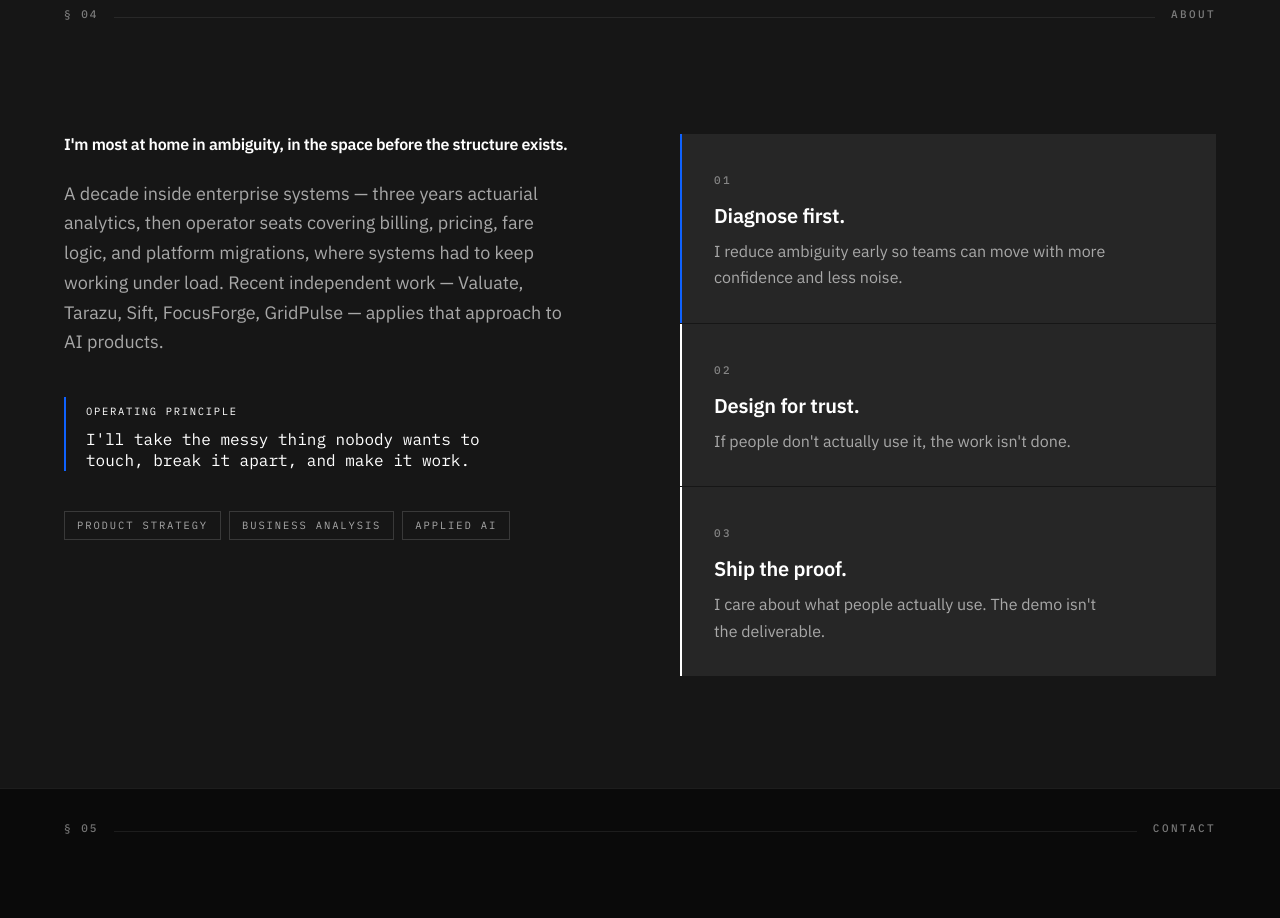
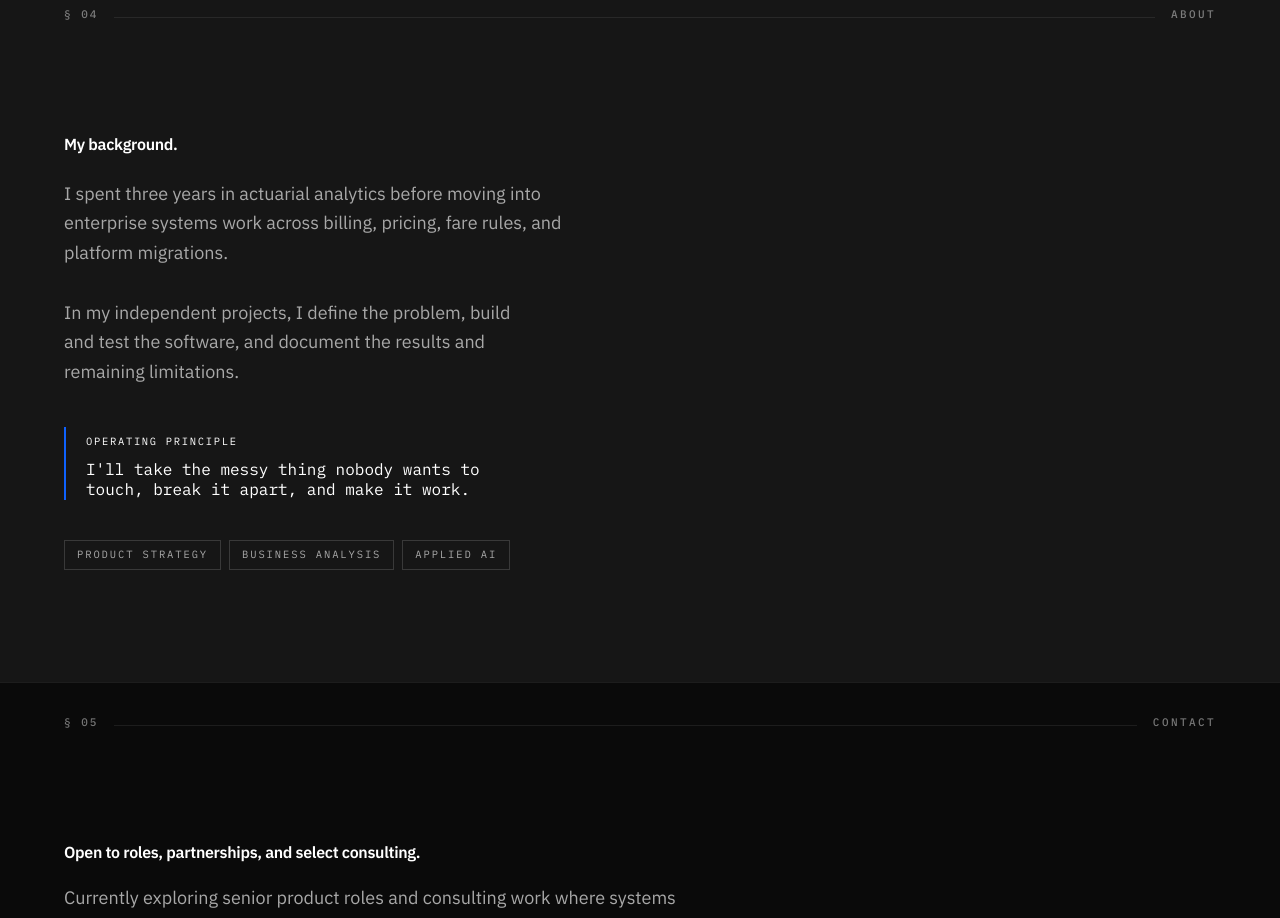
Before and after one commit to kristenmartino/portfolio-v2, a Next.js app: page / in a window 1280 px wide. Shown: the part 8140-9058 px from the top of the page. Built offline with nearby package versions, Linux system fonts and the light colour scheme.

Commit message:
Simplify About section and preserve personal quote

```diff
--- a/src/components/about/About.tsx
+++ b/src/components/about/About.tsx
@@ -1,18 +1,12 @@
 import { Section } from "@/components/section/Section";
 import { Mono } from "@/components/typography/Mono";
 import { Tag } from "@/components/primitives/Tag";
-import { about, pillars } from "@/content/about";
-
-const pillarAccents = [
-  "var(--color-signal-blue)",
-  "var(--color-signal-teal)",
-  "var(--color-signal-magenta)",
-];
+import { about } from "@/content/about";
 
 export function About() {
   return (
     <Section id="about" index="04" label="About" variant="soot">
-      <div className="grid lg:grid-cols-2 gap-12 md:gap-20">
+      <div className="max-w-3xl">
         <div>
           <h2
             className="font-semibold text-[var(--color-bone)] max-w-xl"
@@ -24,7 +18,7 @@ export function About() {
           >
             {about.heading}
           </h2>
-          <p className="mt-6 text-base md:text-lg leading-relaxed max-w-lg text-[var(--color-graphite-40)]">
+          <p className="mt-6 whitespace-pre-line text-base md:text-lg leading-relaxed max-w-lg text-[var(--color-graphite-40)]">
             {about.bio}
           </p>
 
@@ -51,26 +45,6 @@ export function About() {
             ))}
           </div>
         </div>
-
-        <div className="flex flex-col gap-px">
-          {pillars.map((item, i) => (
-            <div
-              key={item.title}
-              className="p-6 md:p-8 border-l-2 bg-[var(--color-graphite-90)]"
-              style={{ borderLeftColor: pillarAccents[i] }}
-            >
-              <Mono variant="label" tone="muted">
-                {String(i + 1).padStart(2, "0")}
-              </Mono>
-              <h3 className="mt-3 text-lg md:text-xl font-semibold text-[var(--color-bone)] tracking-[-0.01em]">
-                {item.title}
-              </h3>
-              <p className="mt-2 text-sm md:text-base leading-relaxed text-[var(--color-graphite-40)]">
-                {item.text}
-              </p>
-            </div>
-          ))}
-        </div>
       </div>
     </Section>
   );
--- a/src/content/about.ts
+++ b/src/content/about.ts
@@ -1,25 +1,7 @@
-import type { Pillar } from "@/lib/types";
-
 export const about = {
-  heading:
-    "I'm most at home in ambiguity, in the space before the structure exists.",
-  bio: "A decade inside enterprise systems — three years actuarial analytics, then operator seats covering billing, pricing, fare logic, and platform migrations, where systems had to keep working under load. Recent independent work — Valuate, Tarazu, Sift, FocusForge, GridPulse — applies that approach to AI products.",
+  heading: "My background.",
+  bio: "I spent three years in actuarial analytics before moving into enterprise systems work across billing, pricing, fare rules, and platform migrations.\n\nIn my independent projects, I define the problem, build and test the software, and document the results and remaining limitations.",
   pullQuote:
     "I'll take the messy thing nobody wants to touch, break it apart, and make it work.",
   tags: ["Product strategy", "Business analysis", "Applied AI"],
 } as const;
-
-export const pillars: Pillar[] = [
-  {
-    title: "Diagnose first.",
-    text: "I reduce ambiguity early so teams can move with more confidence and less noise.",
-  },
-  {
-    title: "Design for trust.",
-    text: "If people don't actually use it, the work isn't done.",
-  },
-  {
-    title: "Ship the proof.",
-    text: "I care about what people actually use. The demo isn't the deliverable.",
-  },
-];
```
